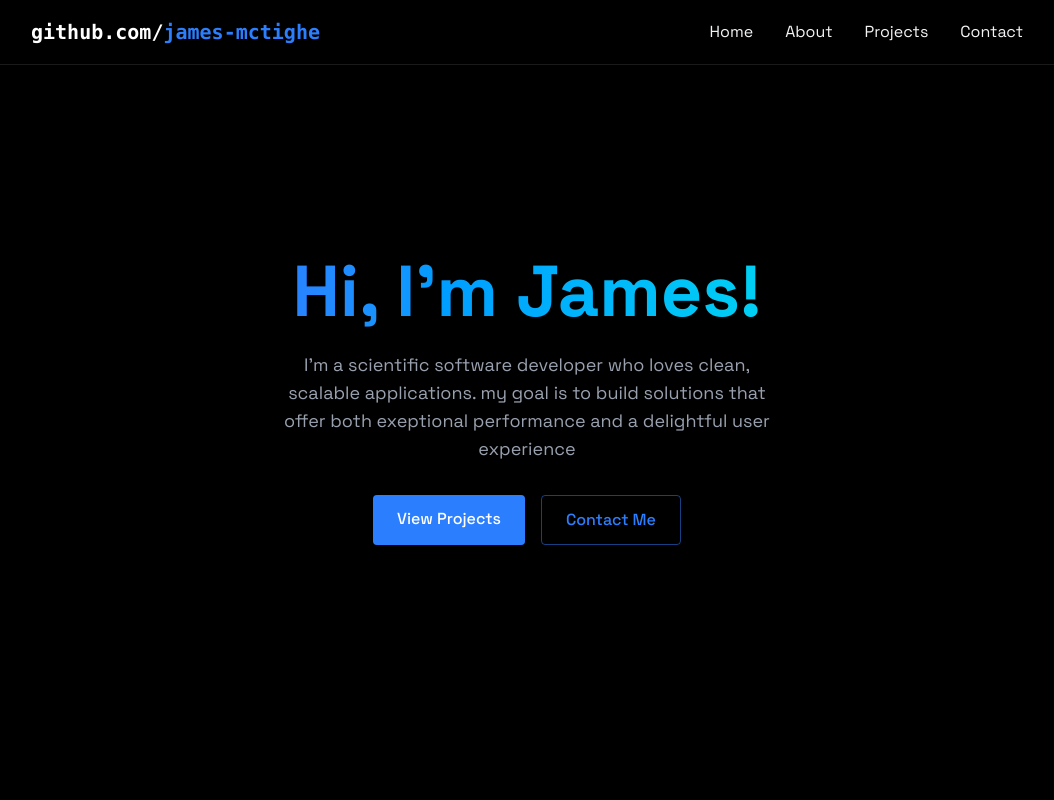
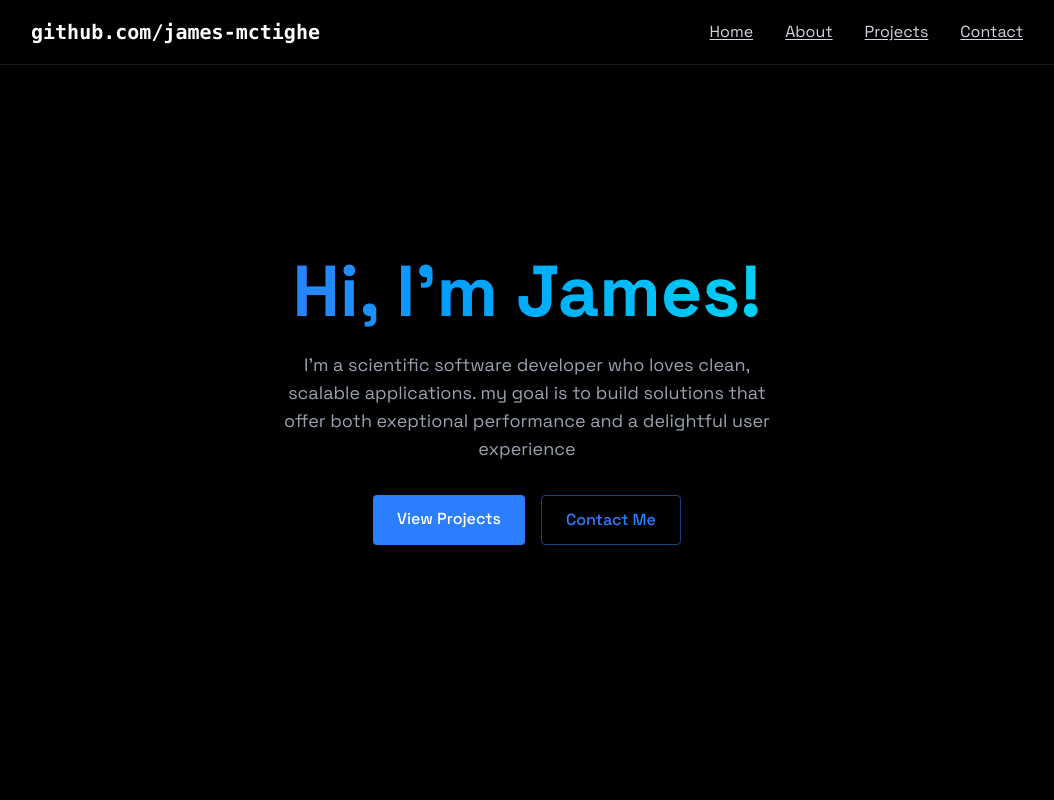
Before and after one commit to James-McTighe/beautiful_portfolio, a React (Vite) app: page / in a window 1280 px wide. Shown: the top 800 px of the page, without its empty margins (113-1167 px from the left). Built offline with nearby package versions, Linux system fonts and the light colour scheme.

Commit message:
added cool underline

```diff
--- a/src/components/Navbar.jsx
+++ b/src/components/Navbar.jsx
@@ -12,7 +12,12 @@ export const Navbar = ({ menuOpen, setMenuOpen }) => {
         <div className="flex justify-between items-center h-16">
           <a href="https://github.com/james-mctighe" className='font-mono text-xl font-bold text-white'>
             {" "}
-            github.com/<span className="text-blue-500">james-mctighe</span>{" "}
+            github.com/<span className="relative transition-colors duration-300
+              after:absolute after:left-0 after:-bottom-1 after:h-[2px] after:w-0
+              after:bg-gradient-to-r after:from-blue-500 after:to-purple-500 after:transition-all
+              after:duration-300 hover:after:w-full">
+              james-mctighe
+            </span>{" "}
           </a>
 
           <div
@@ -25,28 +30,28 @@ export const Navbar = ({ menuOpen, setMenuOpen }) => {
           <div className="hidden md:flex items-center space-x-8">
             <a
               href='#home'
-              className="tex-gray-300 hove:text-white transition-colors"
+              className="navbar-element"
             >
               {" "}
               Home {" "}
             </a>
             <a
               href='#about'
-              className="tex-gray-300 hove:text-white transition-colors"
+              className="navbar-element"
             >
               {" "}
               About {" "}
             </a>
             <a
               href='#projects'
-              className="tex-gray-300 hove:text-white transition-colors"
+              className="navbar-element"
             >
               {" "}
               Projects {" "}
             </a>
             <a
               href='#contact'
-              className="tex-gray-300 hove:text-white transition-colors"
+              className="navbar-element"
             >
               {" "}
               Contact {" "}
--- a/src/index.css
+++ b/src/index.css
@@ -1,4 +1,7 @@
 @import "tailwindcss";
+@tailwind base;
+@tailwind components;
+@tailwind utilities;
 
 html, body {
   margin: 0;
@@ -46,3 +49,34 @@ html, body {
   opacity: 1;
   transform: translateY(0);
 }
+
+.link-underline {
+  border-bottom-width: 0;
+  background-image: linear-gradient(transparent, transparent), linear-gradient(#fff, #fff);
+  background-size: 0 3px;
+  background-position: 0 100%;
+  background-repeat: no-repeat;
+  transition: background-size .5s ease-in-out;
+}
+
+.link-underline-black {
+  background-image: linear-gradient(transparent, transparent), linear-gradient(#F2C, #F2C)
+}
+
+.link-underline:hover {
+  background-size: 100% 3px;
+  background-position: 0 100%;
+}
+
+@layer components {
+  .navbar-element {
+    @apply text-gray-300 underline underline-offset-2 transition-all duration-300
+    ease-in-out hover:text-white hover:underline-offset-4;
+  }
+  .underline-effect {
+    @apply relative transition-colors duration-300
+          after:absolute after:left-0 after:-bottom-1 after:h-[2px] after:w-0
+          after:bg-gradient-to-r after:from-blue-500 after:to-purple-500 after:transition-all
+          after:duration-300 hover:after:w-full;
+  }
+}
```
